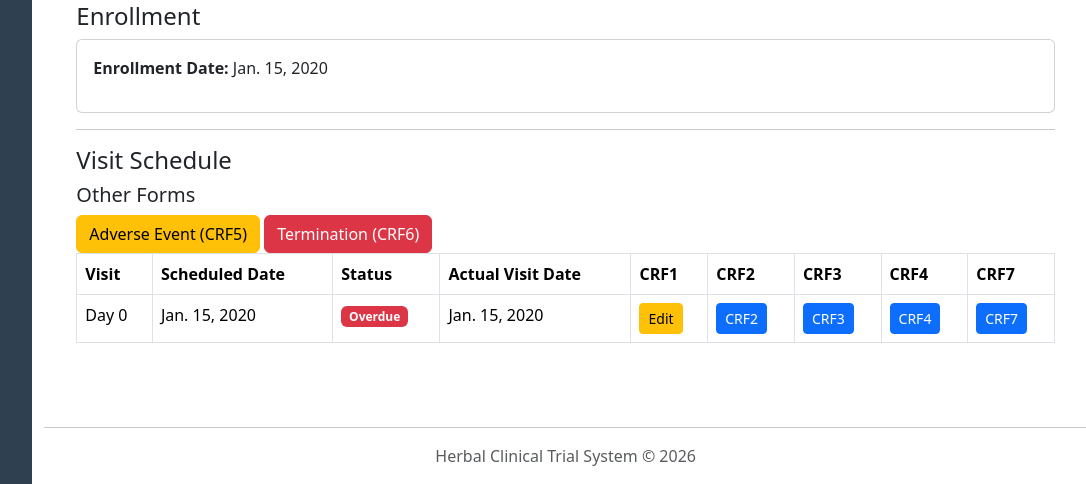
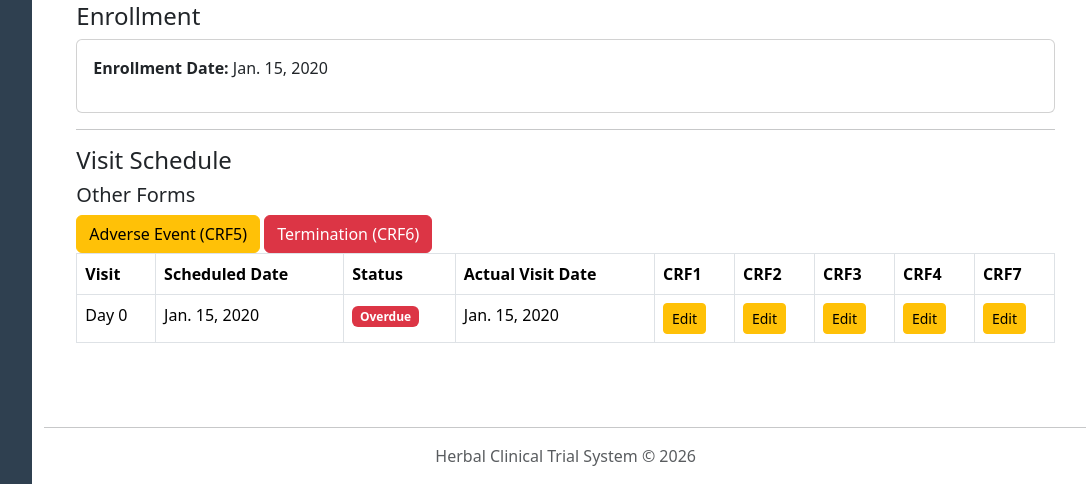
Before and after one commit to Maquiz1/herbals, a Django app: page /herbal/subjects/1/ in a window 1280 px wide. Shown: the part 802-1286 px from the top of the page, without its empty margins (181-1267 px from the left). Run offline with Django 4.2, Linux system fonts and the light colour scheme; a user stored in the database is signed in; tables that the repository leaves empty hold one stand-in row (values such as "Sample post").

Commit message:
first commit

```diff
--- a/backend/herbal/templates/herbal/subjects/subject_detail.html
+++ b/backend/herbal/templates/herbal/subjects/subject_detail.html
@@ -207,33 +207,73 @@
                 <!-- CRF2 -->
 
                 <td>
-                    <a class="btn btn-sm btn-primary" href="{% url 'herbal:crf2-create' visit.pk %}">
-                        CRF2
+                    {% if visit.crf1 %}
+
+                    <a href="{% url 'herbal:crf2-update' visit.pk %}" class="btn btn-sm btn-warning">
+                        Edit
                     </a>
+
+                    {% else %}
+
+                    <a href="{% url 'herbal:crf2-create' visit.pk %}" class="btn btn-sm btn-primary">
+                        Create
+                    </a>
+
+                    {% endif %}
                 </td>
 
                 <!-- CRF3 -->
 
                 <td>
-                    <a class="btn btn-sm btn-primary" href="{% url 'herbal:crf3-create' visit.pk %}">
-                        CRF3
+                    {% if visit.crf1 %}
+
+                    <a href="{% url 'herbal:crf3-update' visit.pk %}" class="btn btn-sm btn-warning">
+                        Edit
                     </a>
+
+                    {% else %}
+
+                    <a href="{% url 'herbal:crf3-create' visit.pk %}" class="btn btn-sm btn-primary">
+                        Create
+                    </a>
+
+                    {% endif %}
                 </td>
 
                 <!-- CRF4 -->
 
                 <td>
-                    <a class="btn btn-sm btn-primary" href="{% url 'herbal:crf4-create' visit.pk %}">
-                        CRF4
+                    {% if visit.crf1 %}
+
+                    <a href="{% url 'herbal:crf4-update' visit.pk %}" class="btn btn-sm btn-warning">
+                        Edit
                     </a>
+
+                    {% else %}
+
+                    <a href="{% url 'herbal:crf4-create' visit.pk %}" class="btn btn-sm btn-primary">
+                        Create
+                    </a>
+
+                    {% endif %}
                 </td>
 
                 <!-- CRF7 -->
 
                 <td>
-                    <a class="btn btn-sm btn-primary" href="{% url 'herbal:crf7-create' visit.pk %}">
-                        CRF7
+                    {% if visit.crf1 %}
+
+                    <a href="{% url 'herbal:crf7-update' visit.pk %}" class="btn btn-sm btn-warning">
+                        Edit
                     </a>
+
+                    {% else %}
+
+                    <a href="{% url 'herbal:crf7-create' visit.pk %}" class="btn btn-sm btn-primary">
+                        Create
+                    </a>
+
+                    {% endif %}
                 </td>
             </tr>
 
```
